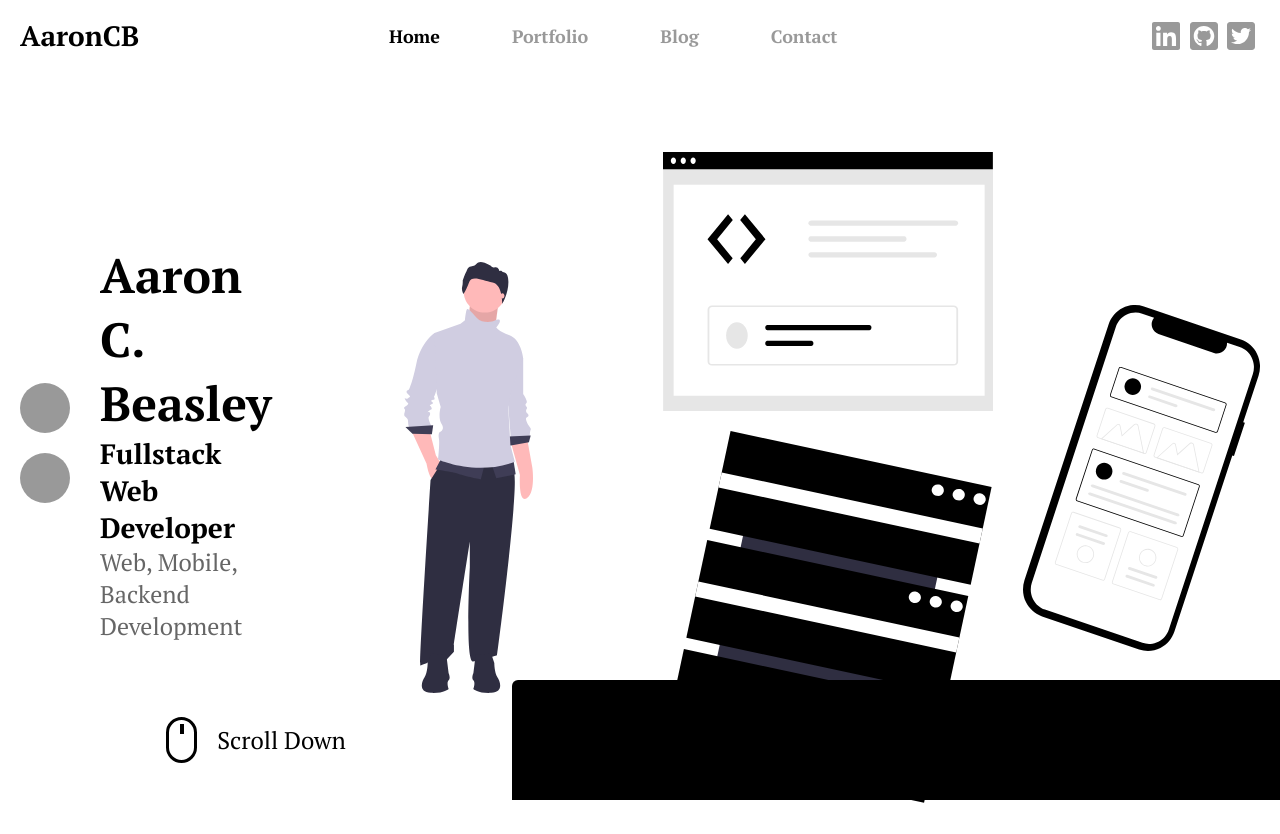
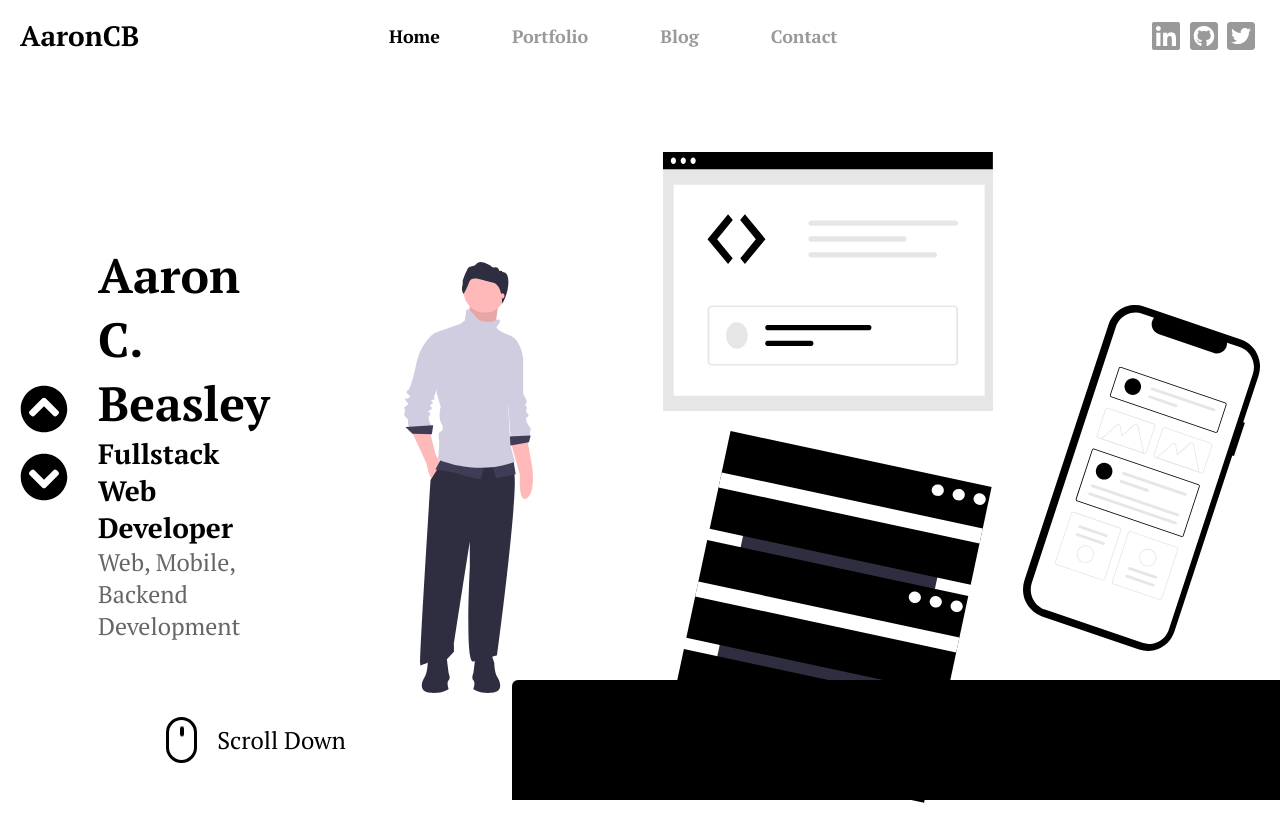
Before and after one commit to MaxiCB/Personal-Portfolio, a React (Create React App) app in the folder client/: page / in a window 1280 px wide. Built offline with nearby package versions, Linux system fonts and the light colour scheme.

Commit message:
ADD Mouse Animation, ScrollButtons, CSS Styling
- Added animation to scroll down mouse component
- Removed CIrcleButton component from ScrollButtons in favor of FA icons
- Added CSS styling for new icons, and animations

```diff
--- a/client/src/components/Landing/Content/ScrollButtons.tsx
+++ b/client/src/components/Landing/Content/ScrollButtons.tsx
@@ -1,14 +1,15 @@
 import React from "react";
-
-const CircleButton = () => {
-  return <div className="circle-button"></div>;
-};
+import { FontAwesomeIcon } from "@fortawesome/react-fontawesome";
+import {
+  faChevronCircleDown,
+  faChevronCircleUp,
+} from "@fortawesome/free-solid-svg-icons";
 
 const ScrollButtons = () => {
   return (
     <div className="main-buttons">
-      <CircleButton />
-      <CircleButton />
+      <FontAwesomeIcon icon={faChevronCircleUp} size="3x" />
+      <FontAwesomeIcon icon={faChevronCircleDown} size="3x" />
     </div>
   );
 };
--- a/client/src/components/Landing/Footer/Mouse.tsx
+++ b/client/src/components/Landing/Footer/Mouse.tsx
@@ -1,11 +1,8 @@
 import React from "react";
-import { FontAwesomeIcon } from "@fortawesome/react-fontawesome";
-import { faMouse } from "@fortawesome/free-solid-svg-icons";
 
 const Mouse = () => {
   return (
     <div className="mouse">
-      {/* <FontAwesomeIcon icon={faMouse} size="2x" /> */}
       <div className="mouse-icon">
         <div className="mouse-wheel"></div>
       </div>
--- a/client/src/components/Landing/index.css
+++ b/client/src/components/Landing/index.css
@@ -97,6 +97,21 @@
     height: 10px;
     margin-top: 4px;
     background-color: black;
+    border-radius: 2px;
+    animation-name: mouse_animation;
+    animation-duration: 2s;
+    animation-iteration-count: infinite;
+    animation-direction: alternate;
+}
+
+@keyframes mouse_animation {
+    from {
+        transform: translate(0px, 0px);
+    }
+
+    to {
+        transform: translate(0px, 3px);
+    }
 }
 
 .accolade {
@@ -128,6 +143,7 @@
     height: 50px;
     border-radius: 50%;
     cursor: pointer;
+    text-align: center;
 }
 
 .circle-button:hover {
```
Also changed, not shown: 1 other file (tests, documents, lock files or other folders).
